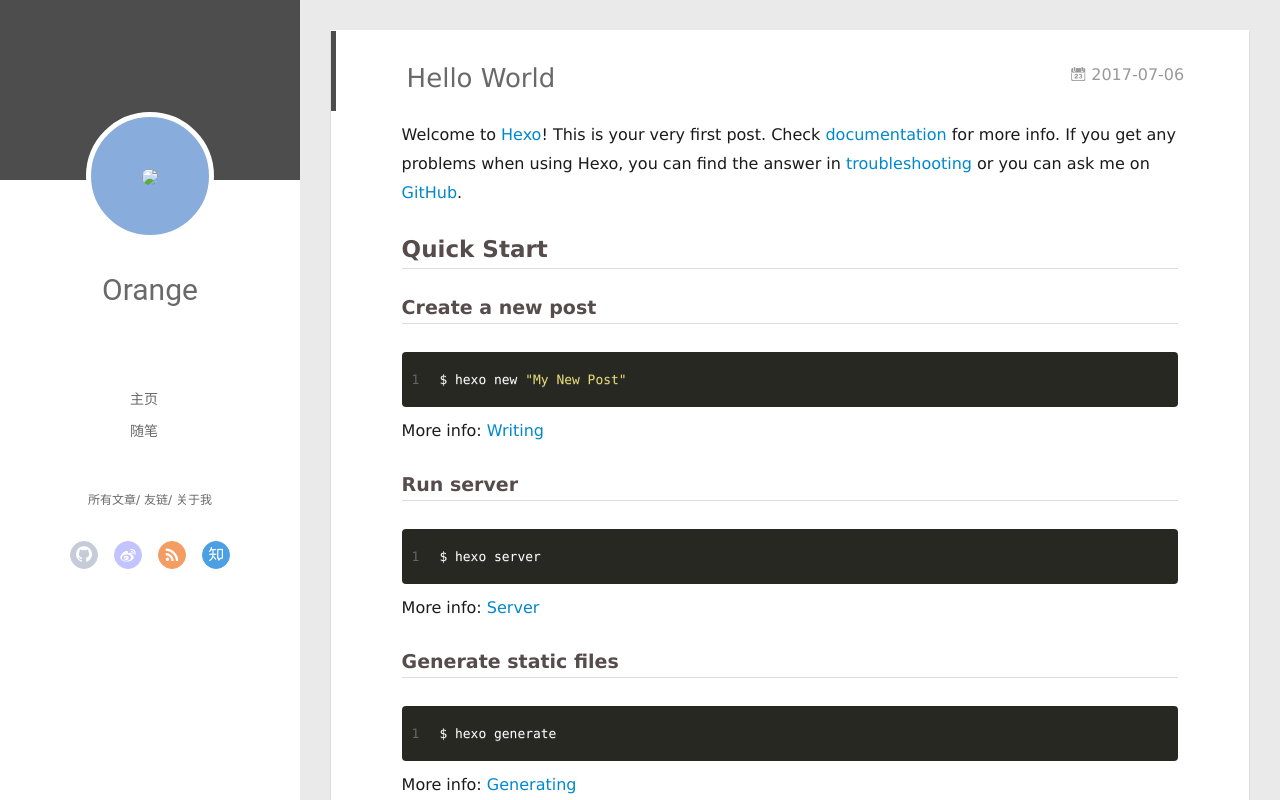
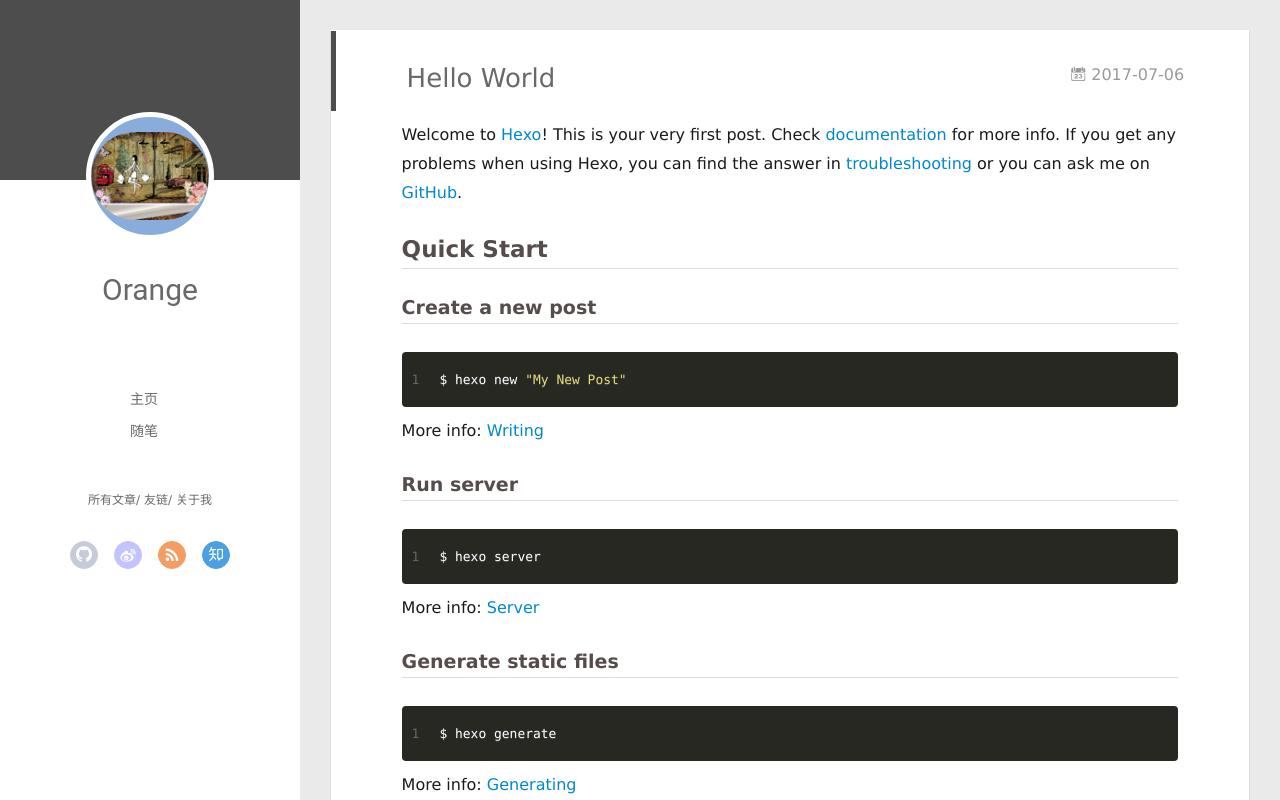
Before and after one commit to orangeXJ/orange.github.io, a plain HTML site: page 2017/07/06/hello-world/index.html in a window 1280 px wide. Drawn offline with Linux system fonts and the light colour scheme; no server answers.

Commit message:
Site updated: 2017-07-17 23:55:39

```diff
--- a/2017/07/06/hello-world/index.html
+++ b/2017/07/06/hello-world/index.html
@@ -46,7 +46,7 @@
 <div class="intrude-less">
 	<header id="header" class="inner">
 		<a href="/" class="profilepic">
-			<img src="null" class="js-avatar">
+			<img src="/uploads/bolg-picture.jpg" class="js-avatar">
 		</a>
 		<hgroup>
 		  <h1 class="header-author"><a href="/">Orange</a></h1>
@@ -104,7 +104,7 @@
 	<div class="intrude-less">
 		<header id="header" class="inner">
 			<div class="profilepic">
-				<img src="null" class="js-avatar">
+				<img src="/uploads/bolg-picture.jpg" class="js-avatar">
 			</div>
 			<hgroup>
 			  <h1 class="header-author js-header-author">Orange</h1>
```
Also changed, not shown: archives/2017/07/index.html (+2 -2 lines), archives/2017/index.html (+2 -2 lines), archives/index.html (+2 -2 lines), index.html (+2 -2 lines), uploads/bolg-picture.jpg (added).
